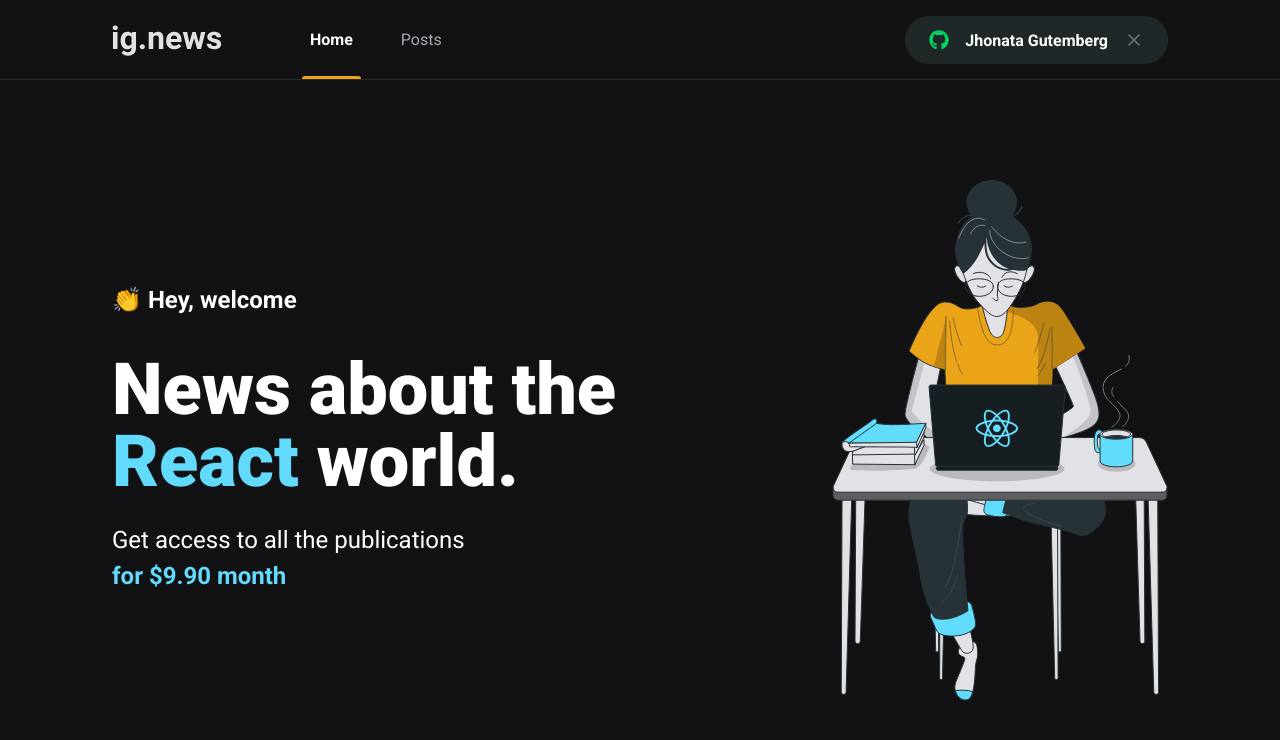
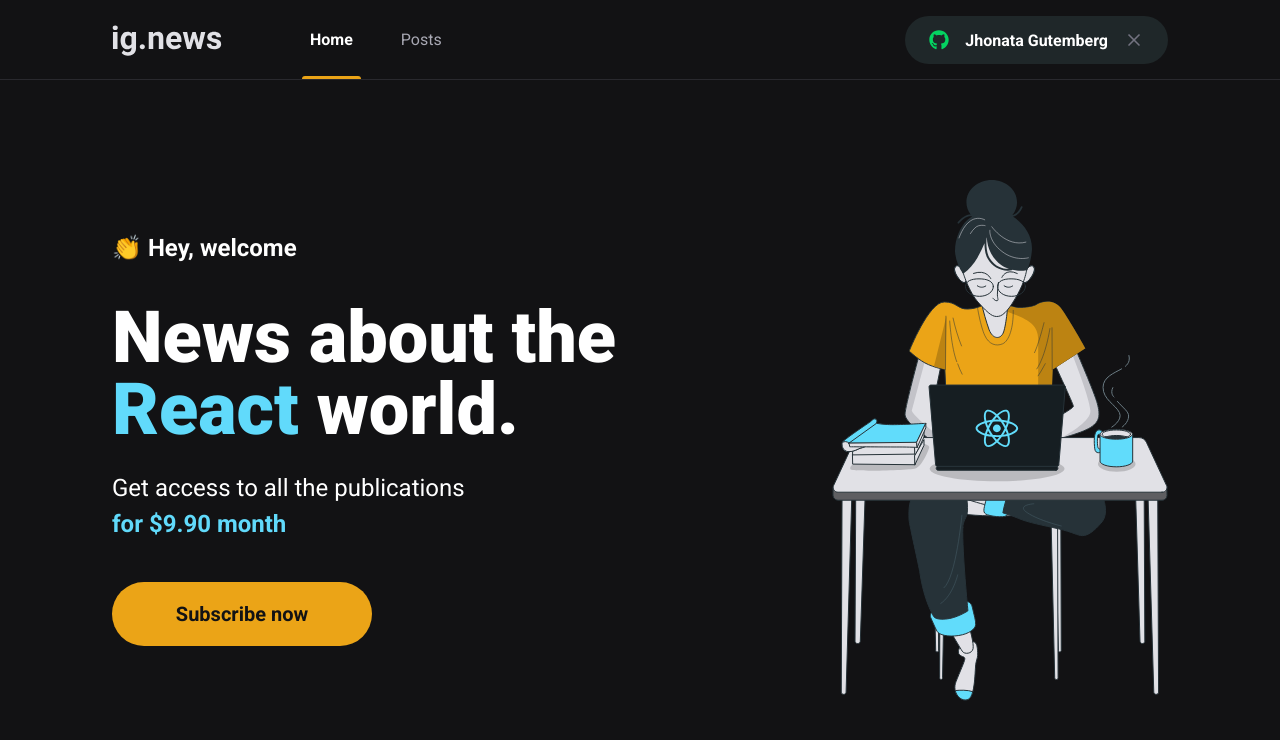
Before and after one commit to gutemberg-jhonata/ig.news, a Next.js app: page / in a window 1280 px wide. Shown: the top 740 px of the page. Built offline with nearby package versions, Linux system fonts and the light colour scheme.

Commit message:
Create SubscribeButton component

```diff
--- /dev/null
+++ b/src/components/SubscribeButton/index.tsx
@@ -0,0 +1,9 @@
+import styles from "./styles.module.scss";
+
+export function SubscribeButton() {
+  return (
+    <button type="button" className={styles.subscribeButton}>
+      Subscribe now
+    </button>
+  );
+}
--- /dev/null
+++ b/src/components/SubscribeButton/styles.module.scss
@@ -0,0 +1,21 @@
+.subscribeButton {
+  width: 260px;
+  height: 4rem;
+  border-radius: 2rem;
+  border: 0;
+  padding: 0 1.5rem;
+  background: var(--yelow-500);
+  color: var(--gray-900);
+  font-size: 1.25rem;
+  font-weight: bold;
+
+  display: flex;
+  align-items: center;
+  justify-content: center;
+
+  transition: filter 0.2s;
+
+  &:hover {
+    filter: brightness(0.8);
+  }
+}
--- a/src/pages/home.module.scss
+++ b/src/pages/home.module.scss
@@ -38,4 +38,8 @@
       font-weight: bold;
     }
   }
+
+  button {
+    margin-top: 2.5rem;
+  }
 }
--- a/src/pages/index.tsx
+++ b/src/pages/index.tsx
@@ -1,4 +1,5 @@
 import Head from "next/head";
+import { SubscribeButton } from "../components/SubscribeButton";
 
 import styles from './home.module.scss';
 
@@ -19,6 +20,8 @@
             Get access to all the publications <br />
             <span>for $9.90 month</span>
           </p>
+
+          <SubscribeButton />
         </section>
 
         <img src="/images/avatar.svg" alt="Girl coding" />
```
